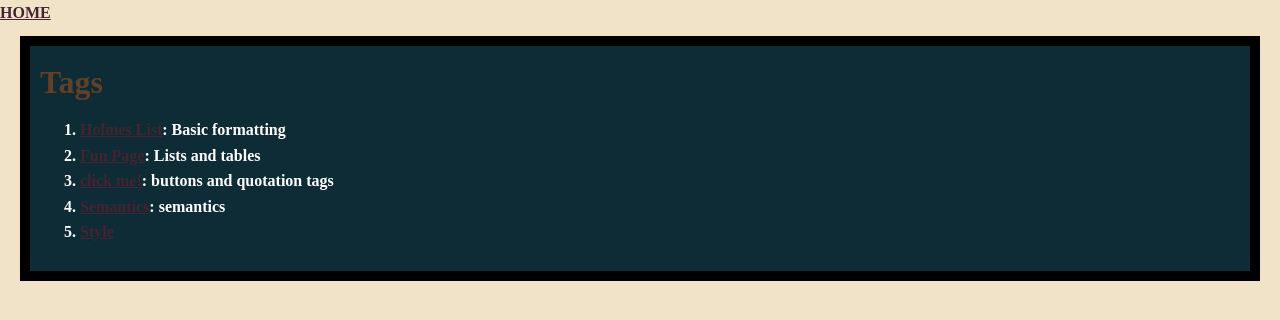
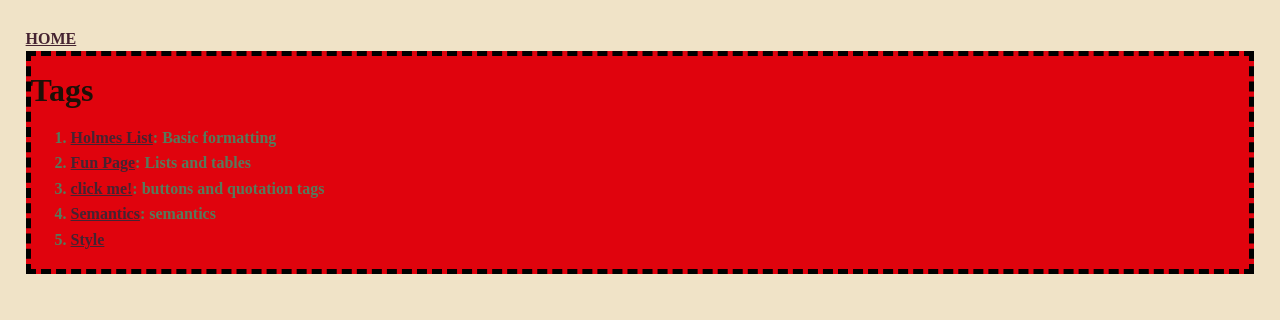
Before and after one commit to aceton3/Holmes-website, a plain HTML site: page index.html in a window 1280 px wide. Drawn offline with Linux system fonts and the light colour scheme.

Commit message:
praciticing CL

```diff
--- a/css/style.css
+++ b/css/style.css
@@ -19,11 +19,9 @@ body{
     color: #567A5C;
 
     line-height: 1.6em;
-    margin:0;
+    margin:2%;
     /*in body i'm going to set the margin to 0. So that the background doesn't have a weird margin In other classes I'll set it to auto*/
 }
-
-
 
 h1{
      color: #634025;
@@ -35,6 +33,11 @@ a{
     color: #452331;
     /*this will apply to all links*/
 }
+
+
+/*--------------------------------------------------------------------------------
+These are for holmes list.hmtl
+----------------------------------------------------------------------------------*/
 
 .Good{
     background-color: #0E2C35;
@@ -55,19 +58,36 @@ a{
     font-family: tahoma;
 }
 
+
+
 .Gay-But-Good{
     background-color: #7c648c;
     color:#fff;
+    margin:auto;
+    padding:10px
 }
 
 .Gay-But-Good h3{
     color: black;
 }
 
+#best{
+    color:#E0030D
+}
+
+/*--------------------------------------------------------------------------------
+These are for INDEX.html
+----------------------------------------------------------------------------------*/
+
 .index{
-    background-color:#90A1A9;
+    background-color:#E0030D;
 
-    border: 5px black dotted;
+    border: 5px black dashed;
+    color:
+}
+
+.index h1{
+    color:#1D1007;
 }
 
 all-colors{
--- a/index.html
+++ b/index.html
@@ -8,7 +8,7 @@
 
 		<a href="index.html">HOME</a>
 
-		<div class="Good">
+		<div class="index">
 			<h1>Tags</h1>
 			<ol>
 				<li><a href="holmes list.html">Holmes List</a>: Basic formatting</li>
```
Also changed, not shown: holmes list.html (+7 -5 lines).
